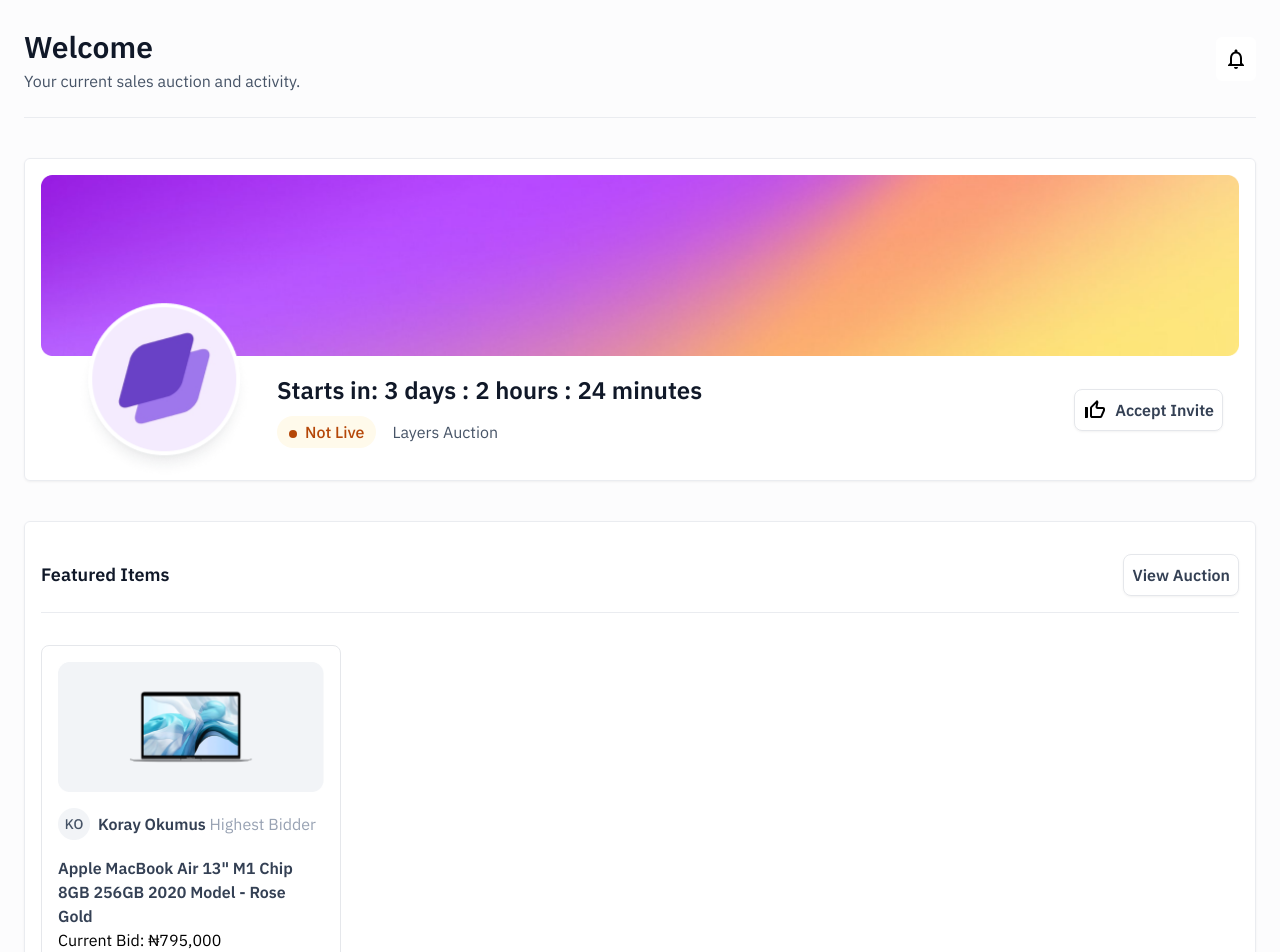
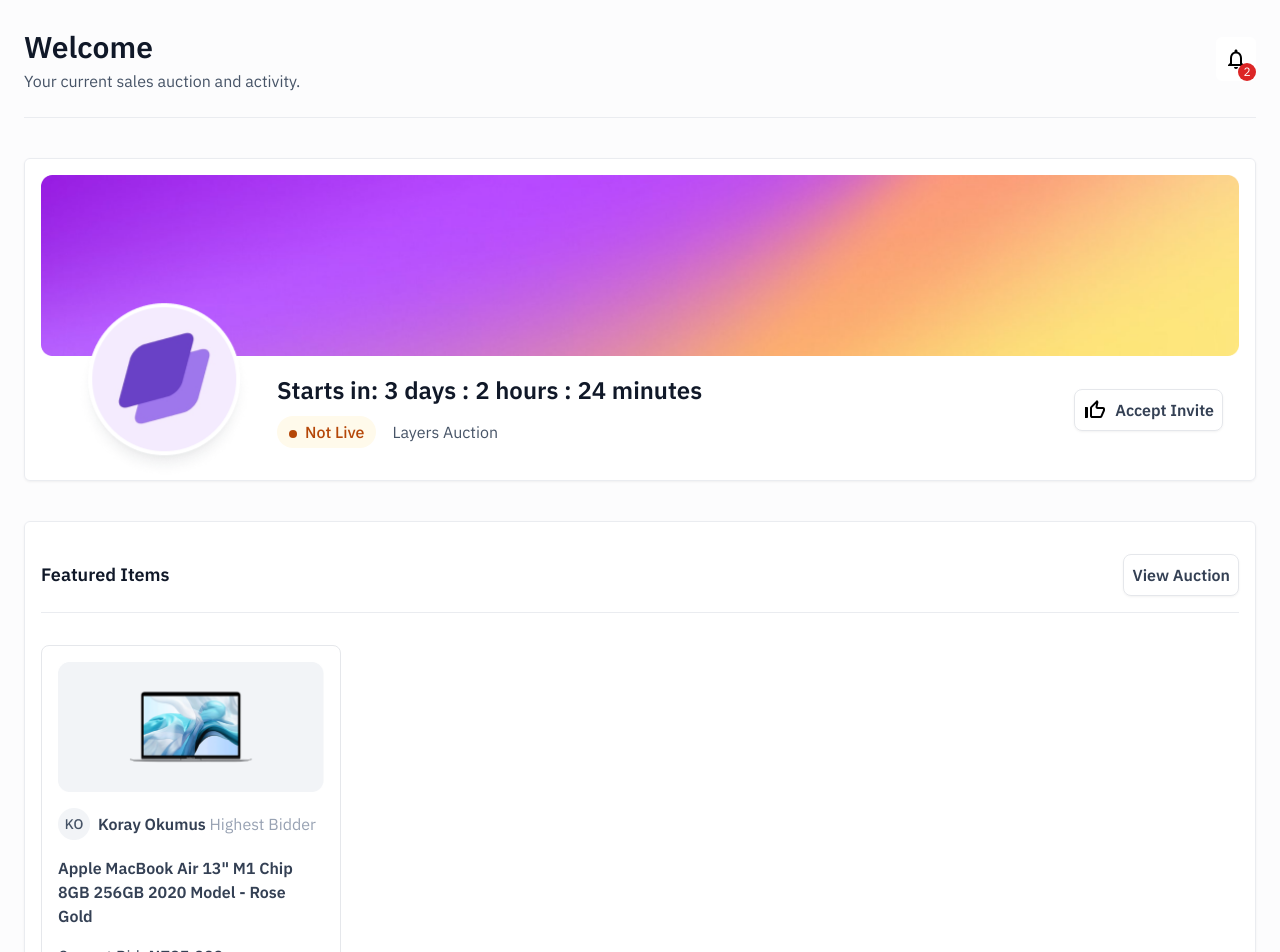
Before and after one commit to chizobavictory/rayda, a React (Create React App) app: page / in a window 1280 px wide. Shown: the top 952 px of the page. Built offline with nearby package versions, Linux system fonts and the light colour scheme.

Commit message:
built the card component

```diff
--- a/package.json
+++ b/package.json
@@ -7,6 +7,7 @@
     "@emotion/styled": "^11.10.6",
     "@mui/icons-material": "^5.11.11",
     "@mui/material": "^5.11.13",
+    "@reduxjs/toolkit": "^1.9.3",
     "@testing-library/jest-dom": "^5.16.5",
     "@testing-library/react": "^13.4.0",
     "@testing-library/user-event": "^13.5.0",
@@ -18,6 +19,7 @@
     "postcss-cli": "^10.1.0",
     "react": "^18.2.0",
     "react-dom": "^18.2.0",
+    "react-redux": "^8.0.5",
     "react-scripts": "5.0.1",
     "tailwindcss": "^3.2.7",
     "typescript": "^4.9.5",
--- a/src/components/Card.tsx
+++ b/src/components/Card.tsx
@@ -12,10 +12,10 @@
           Koray Okumus <span className="font-normal text-[#98A2B3]">Highest Bidder</span>
         </p>
       </div>
-      <div>
+      <div className="flex flex-col gap-4">
         <p className="font-semibold text-[#344054]">Apple MacBook Air 13" M1 Chip 8GB 256GB 2020 Model - Rose Gold</p>
-        <p>
-          Current Bid: <span>₦795,000</span>
+        <p className="font-normal text-[#344054]">
+          Current Bid: <span className="font-bold text-[#344054]">₦795,000</span>
         </p>
       </div>
       <div className="border-t border-[#EAECF0] "></div>
--- a/src/components/Header.tsx
+++ b/src/components/Header.tsx
@@ -9,8 +9,9 @@
           <p className="text-[#101828] font-semibold text-[30px]">Welcome</p>
           <p className="text-[#475467]">Your current sales auction and activity.</p>
         </div>
-        <div className="bg-white p-2 flex items-center rounded-md h-[44px]">
+        <div className="bg-white p-2 flex items-center rounded-md h-[44px] relative">
           <NotificationsNoneIcon />
+          <div className="bg-red-600 text-white w-[18px] h-[18px] flex justify-center items-center rounded-full absolute bottom-0 right-0 text-xs">2</div>
         </div>
       </div>
       <div className="border-t border-[#EAECF0] mx-6"></div>
```
Also changed, not shown: 1 other file (tests, documents, lock files or other folders).
